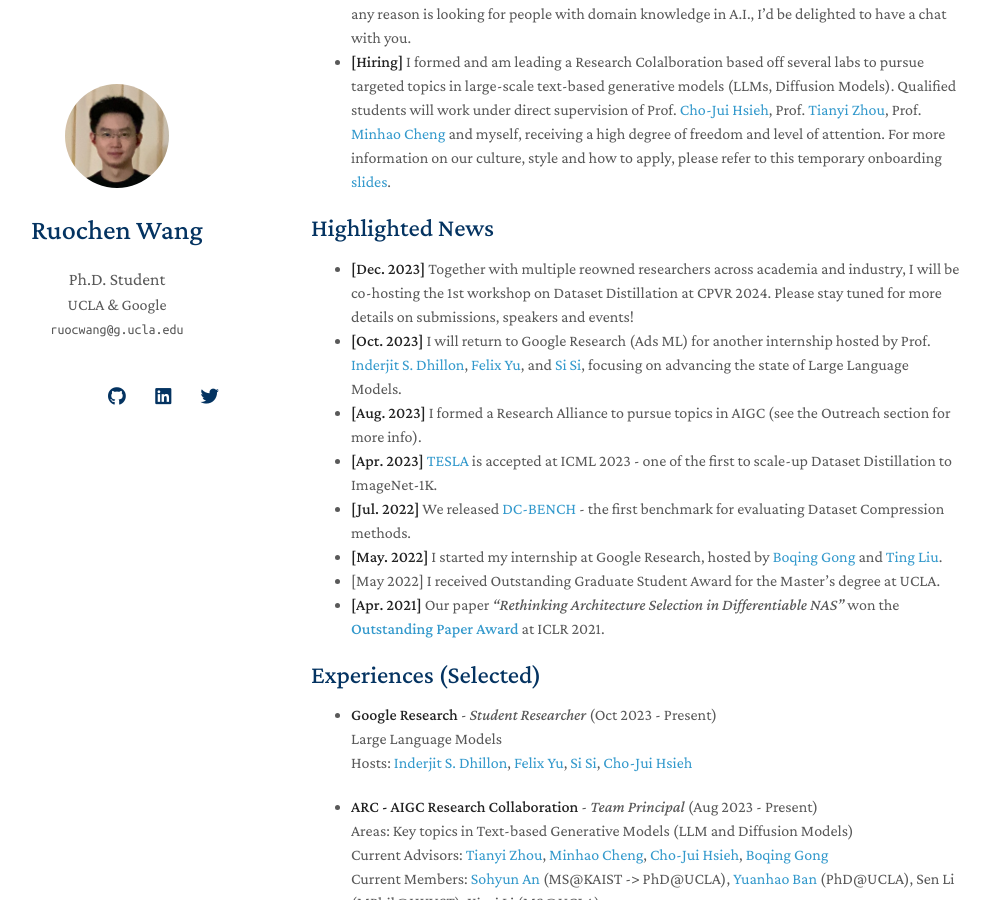
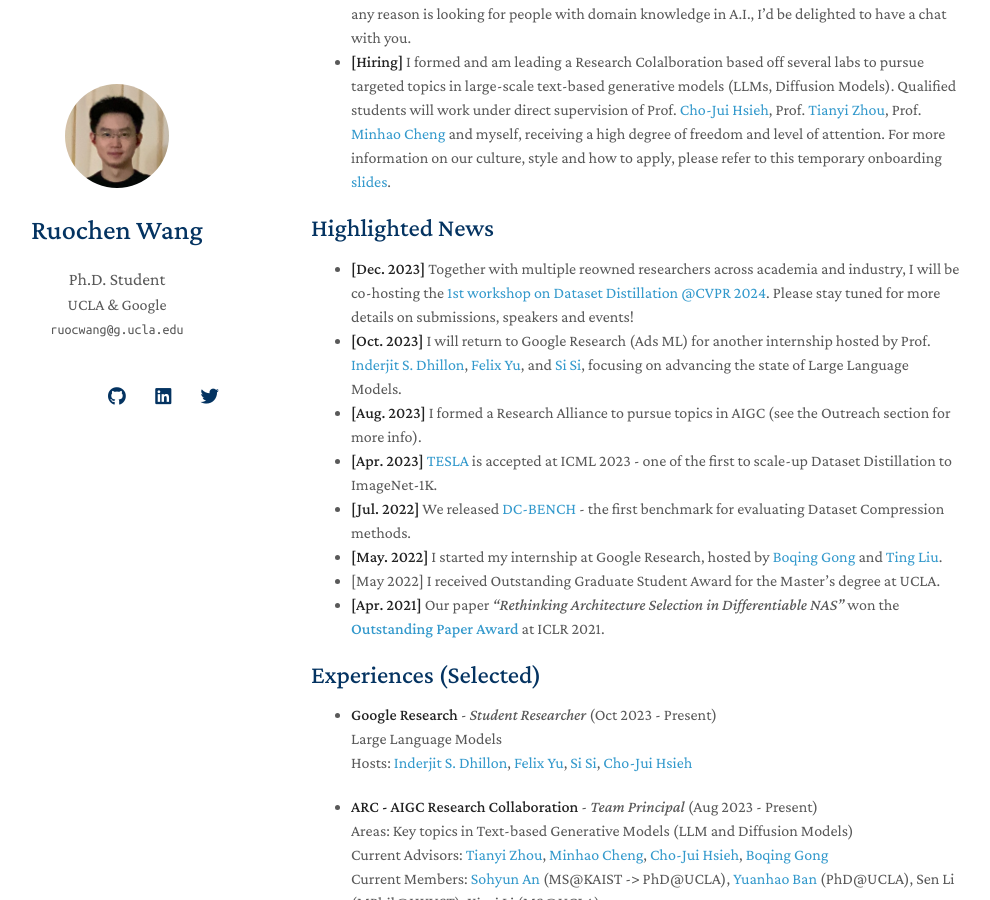
Before and after one commit to ruocwang/ruocwang.github.io, a Jekyll site: the page built from index.md, in a window 1280 px wide and 900 px high, scrolled down 748 px. Shown: the whole window, without its empty margins (159-1149 px from the left). Built offline with Jekyll 4.4.1, drawn with Linux system fonts in a browser that asks for light colours; nearby versions of some CDN libraries; a style sheet for code colours, icons or effects is not loaded; our own code applies the rules of GitHub Pages for plain Markdown files.

Commit message:
update news

```diff
--- a/index.md
+++ b/index.md
@@ -36,7 +36,7 @@
 
 ## Highlighted News
 
-- **[Dec. 2023]** Together with multiple reowned researchers across academia and industry, I will be co-hosting the 1st workshop on Dataset Distillation at CPVR 2024. Please stay tuned for more details on submissions, speakers and events!
+- **[Dec. 2023]** Together with multiple reowned researchers across academia and industry, I will be co-hosting the [1st workshop on Dataset Distillation]() [@CVPR 2024](https://cvpr.thecvf.com/). Please stay tuned for more details on submissions, speakers and events!
 - **[Oct. 2023]** I will return to Google Research (Ads ML) for another internship hosted by Prof. [Inderjit S. Dhillon](https://scholar.google.com/citations?user=xBv5ZfkAAAAJ&hl=en), [Felix Yu](https://scholar.google.com/citations?user=lYvF6cUAAAAJ&hl=en), and [Si Si](https://scholar.google.com/citations?user=eAJfUeIAAAAJ&hl=en), focusing on advancing the state of Large Language Models.
 - **[Aug. 2023]** I formed a Research Alliance to pursue topics in AIGC (see the Outreach section for more info).
 - **[Apr. 2023]** [TESLA](https://arxiv.org/abs/2211.10586) is accepted at ICML 2023 - one of the first to scale-up Dataset Distillation to ImageNet-1K.
```
